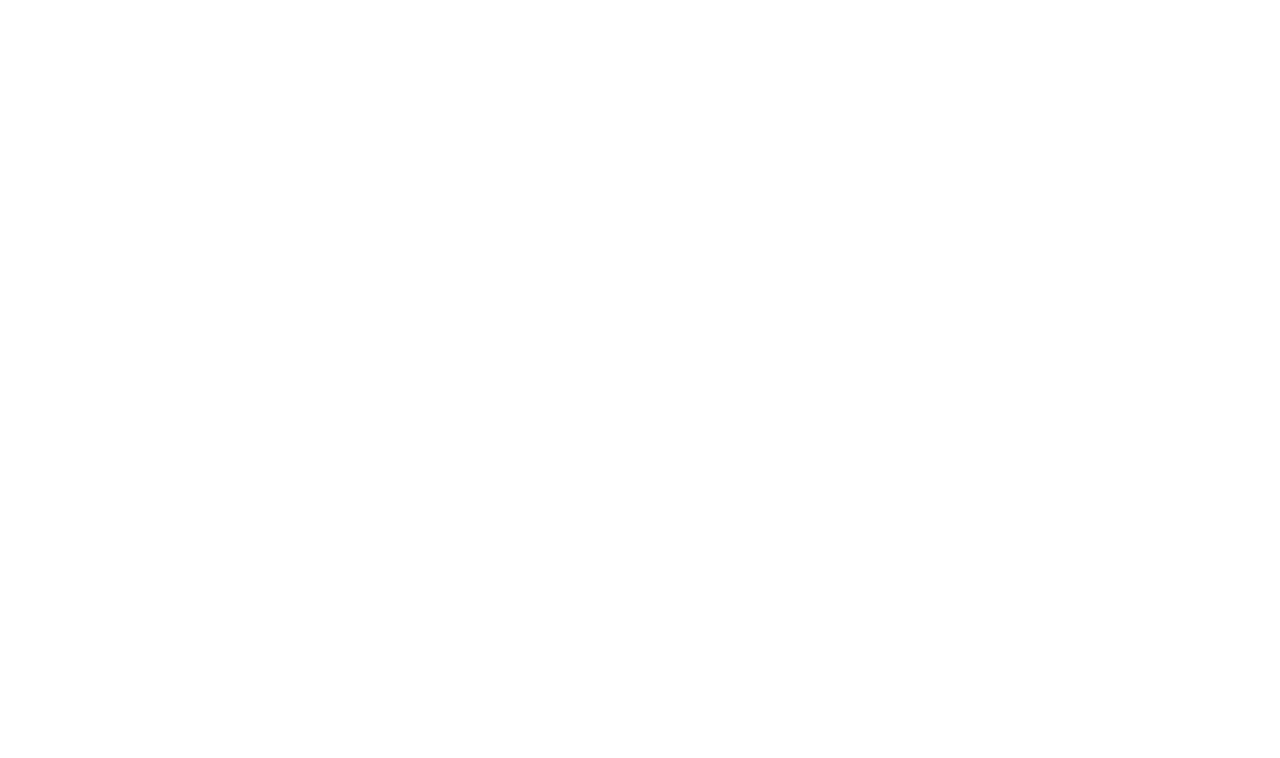
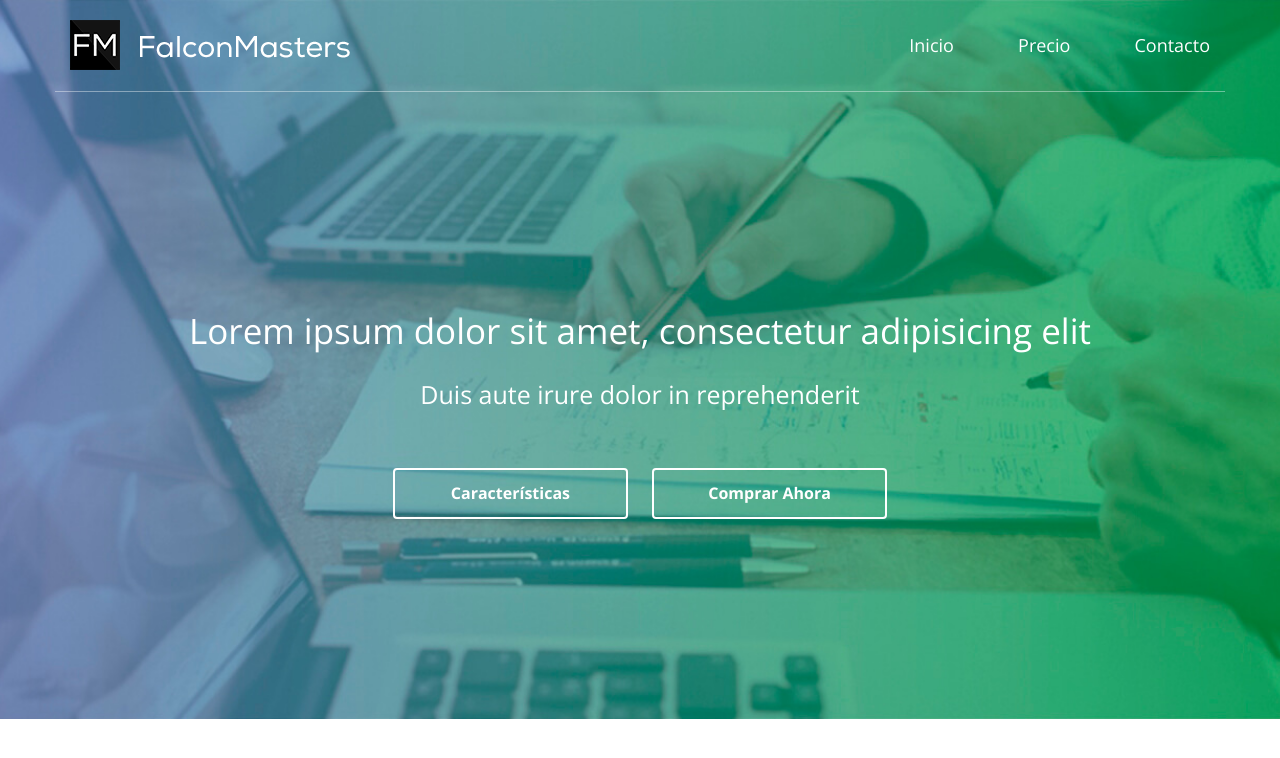
Before and after one commit to chulemberg/startup, a plain HTML site: page index.html in a window 1280 px wide. Drawn offline with nearby package versions, Linux system fonts and the light colour scheme.

Commit message:
header creation

```diff
--- /dev/null
+++ b/css/_header.sass
@@ -0,0 +1,46 @@
+header
+    background: url(../img/bg.jpg)
+    background-repeat: no-repeat
+    background-size: cover
+    background-position: center
+
+.barra-navegacion
+    border-bottom: 1px solid rgba(255, 255, 255, 0.4)
+    padding: 20px 0
+
+.menu
+    line-height: 50px
+    a
+        color: #fff
+        font-size: 18px
+        margin-left: 60px
+
+.textos
+    color: #fff
+    margin: 200px 0
+    text-align: center
+    a
+        color: #fff
+    .primera-linea
+        font-family: "Open Sans", Arial, Sans-serif
+        font-size: 35px
+        font-weight: 400
+        margin-bottom: 30px
+    .segunda-linea
+        font-family: "Open Sans", Arial, Sans-serif
+        font-size: 25px
+        font-weight: 300
+        margin-bottom: 60px
+    .contenedor-btns
+        a
+            border: 2px solid #ffffff
+            border-radius: 4px
+            display: inline-block
+            font-weight: 600
+            margin: 0 10px
+            padding: 12px 0
+            width: 235px
+            text-decoration: none
+            &:hover
+                background: #ffffff
+                color: black
--- a/css/estilos.sass
+++ b/css/estilos.sass
@@ -1,3 +1,9 @@
 *
     margin: 0
     padding: 0
+
+body
+    font-family: "Open Sans", Arial, sans-serif
+    font-size: 16px
+
+@import header
--- a/index.html
+++ b/index.html
@@ -1,5 +1,6 @@
 <!DOCTYPE html>
 <html lang="en">
+
 <head>
     <meta charset="UTF-8">
     <meta name="viewport" content="width=device-width, initial-scale=1.0">
@@ -10,9 +11,35 @@
     <link href="https://fonts.googleapis.com/css?family=Open+Sans:300,400,600i,700" rel="stylesheet">
     <link rel="stylesheet" href="css/estilos.css">
 </head>
+
 <body>
 
-    <header></header>
+    <header>
+        <div class="container">
+            <div class="barra-navegacion row">
+                <div class="col-md-6">
+                    <a href="#">
+                        <img src="img/logo.png" alt="">
+                    </a>
+                </div>
+                <div class="menu text-right col-md-6">
+                    <a href="#">Inicio</a>
+                    <a href="#">Precio</a>
+                    <a href="#">Contacto</a>
+                </div>
+            </div>
+            <div class="row">
+                <div class="textos col-md-12">
+                    <h2 class="primera-linea">Lorem ipsum dolor sit amet, consectetur adipisicing elit</h2>
+                    <h3 class="segunda-linea">Duis aute irure dolor in reprehenderit</h3>
+                    <div class="contenedor-btns">
+                        <a href="#">Características</a>
+                        <a href="#">Comprar Ahora</a>
+                    </div>
+                </div>
+            </div>
+        </div>
+    </header>
     <section class="main">
         <section class="caracteristicas"></section>
         <section class="fotos"></section>
@@ -25,4 +52,5 @@
     <script type="javascript" scr="js/jquery-3.2.1.min.js"></script>
     <script type="javascript" src="js/bootstrap.min.js"></script>
 </body>
+
 </html>
```
Also changed, not shown: css/estilos.css, 1 other file.
